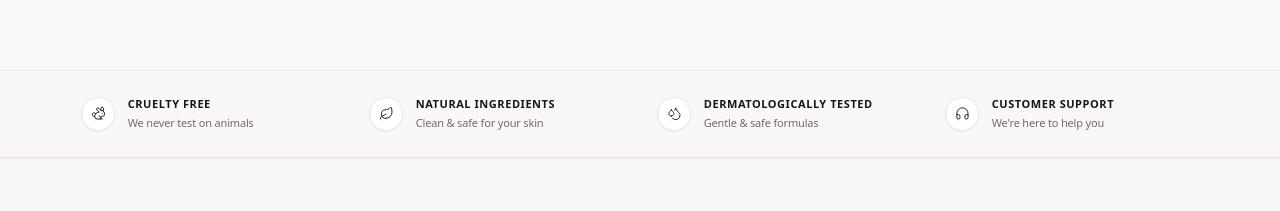
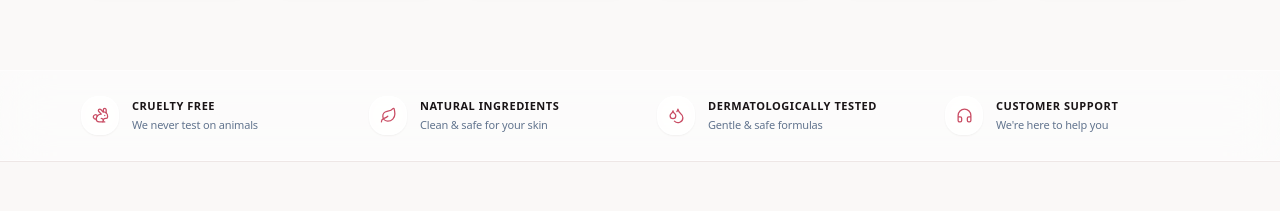
Before and after one commit to ruhul2003/Beauty-and-Blush, a Next.js app in the folder frontend/: page / in a window 1280 px wide. Shown: the part 2927-3138 px from the top of the page. Built offline with nearby package versions, Linux system fonts and the light colour scheme; no server answers; a web font is replaced by a local one.

Commit message:
apply glassy blur styling to footer trust strip

```diff
--- a/frontend/src/components/FooterTrustStrip.jsx
+++ b/frontend/src/components/FooterTrustStrip.jsx
@@ -29,7 +29,7 @@ export function FooterTrustStrip() {
   ];
 
   return (
-    <div className="bg-[#faf8f7] dark:bg-[#0c0a0c] border-y border-[#eee7e6] dark:border-white/10 py-6 transition-colors overflow-hidden">
+    <div className="bg-white/40 dark:bg-[#100813]/40 backdrop-blur-xl border-y border-white/50 dark:border-white/10 py-6 transition-colors overflow-hidden">
       <div className="w-[90%] mx-auto px-2 sm:px-4">
         <motion.div
           initial={{ opacity: 0, y: 15 }}
@@ -50,14 +50,14 @@ export function FooterTrustStrip() {
                 whileHover={{ y: -2 }}
                 className="flex items-center gap-3 transition-transform"
               >
-                <div className="w-8 h-8 rounded-full bg-white dark:bg-white/5 border border-[#eee7e6] dark:border-white/10 flex items-center justify-center text-[#191416] dark:text-white shrink-0 shadow-xs">
-                  <Icon className="w-3.5 h-3.5 stroke-[1.5]" />
+                <div className="w-9 h-9 rounded-2xl bg-white/70 dark:bg-white/10 backdrop-blur-md border border-white/60 dark:border-white/10 flex items-center justify-center text-[#c94d64] dark:text-rose-300 shrink-0 shadow-xs">
+                  <Icon className="w-4 h-4 stroke-[1.8]" />
                 </div>
                 <div>
-                  <h4 className="text-[11px] font-semibold uppercase tracking-wider text-[#191416] dark:text-white">
+                  <h4 className="text-[11px] font-bold uppercase tracking-wider text-[#191416] dark:text-white">
                     {item.title}
                   </h4>
-                  <p className="text-[10px] sm:text-[11px] text-[#73676c] dark:text-slate-400 mt-0.5">
+                  <p className="text-[10px] sm:text-[11px] text-slate-500 dark:text-slate-400 mt-0.5">
                     {item.desc}
                   </p>
                 </div>
```
